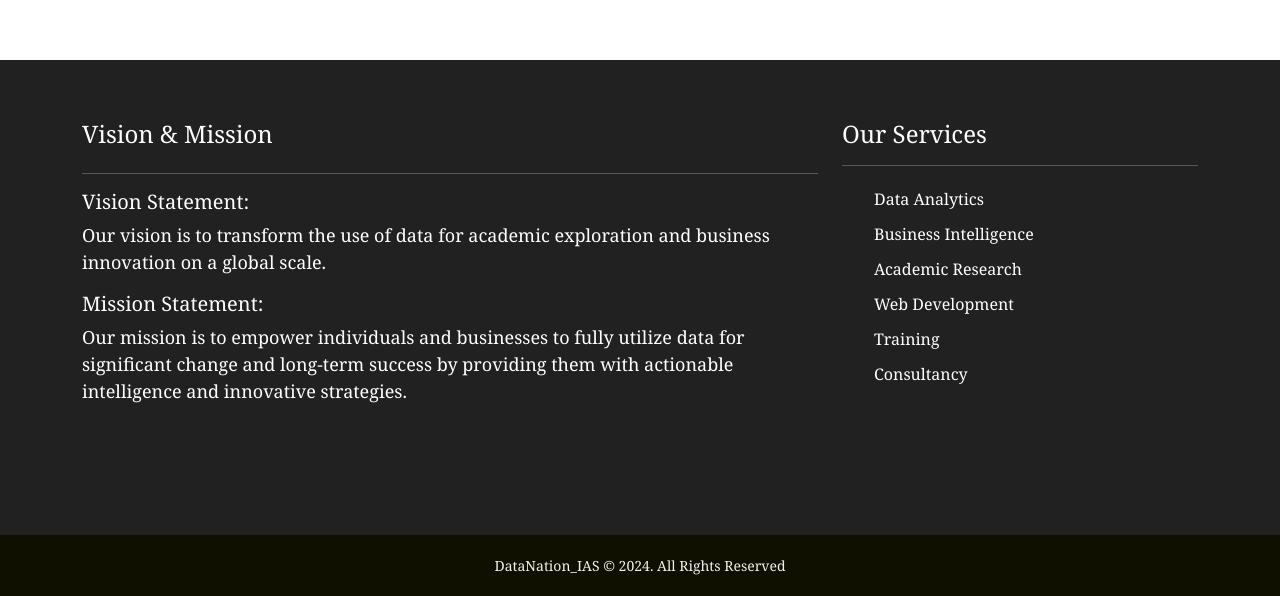
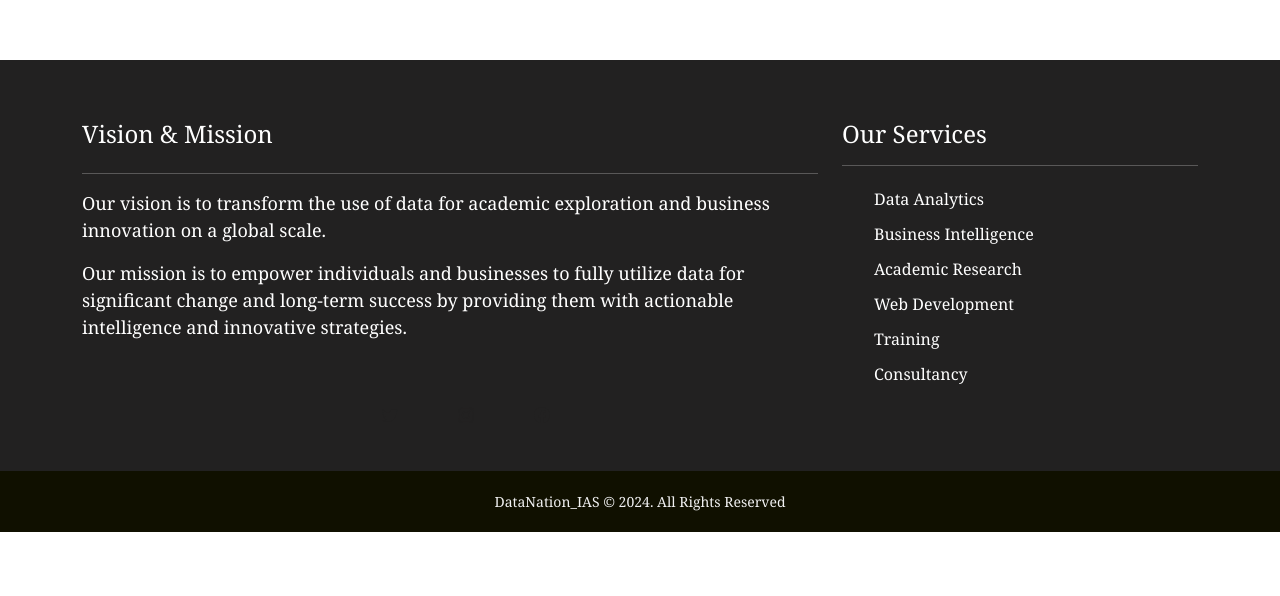
Before and after one commit to victoryohanna/datanationais, a React (Create React App) app: page / in a window 1280 px wide. Shown: the part 4882-5478 px from the top of the page. After the commit the page ends 5414 px from the top, so only its background shows below. Built offline with nearby package versions, Linux system fonts and the light colour scheme.

Commit message:
modified header component

```diff
--- a/src/components/footer.jsx
+++ b/src/components/footer.jsx
@@ -17,14 +17,14 @@ const Footer = () => {
               </div>
               <hr />
               <div className="vission_section">
-                <h5>Vision Statement:</h5>
+                {/* <h5>Vision Statement:</h5> */}
                 <p>
                   Our vision is to transform the use of data for academic
                   exploration and business innovation on a global scale.
                 </p>
               </div>
               <div className="mission_section">
-                <h5>Mission Statement:</h5>
+                {/* <h5>Mission Statement:</h5> */}
                 <p>
                   Our mission is to empower individuals and businesses to fully
                   utilize data for significant change and long-term success by
```
